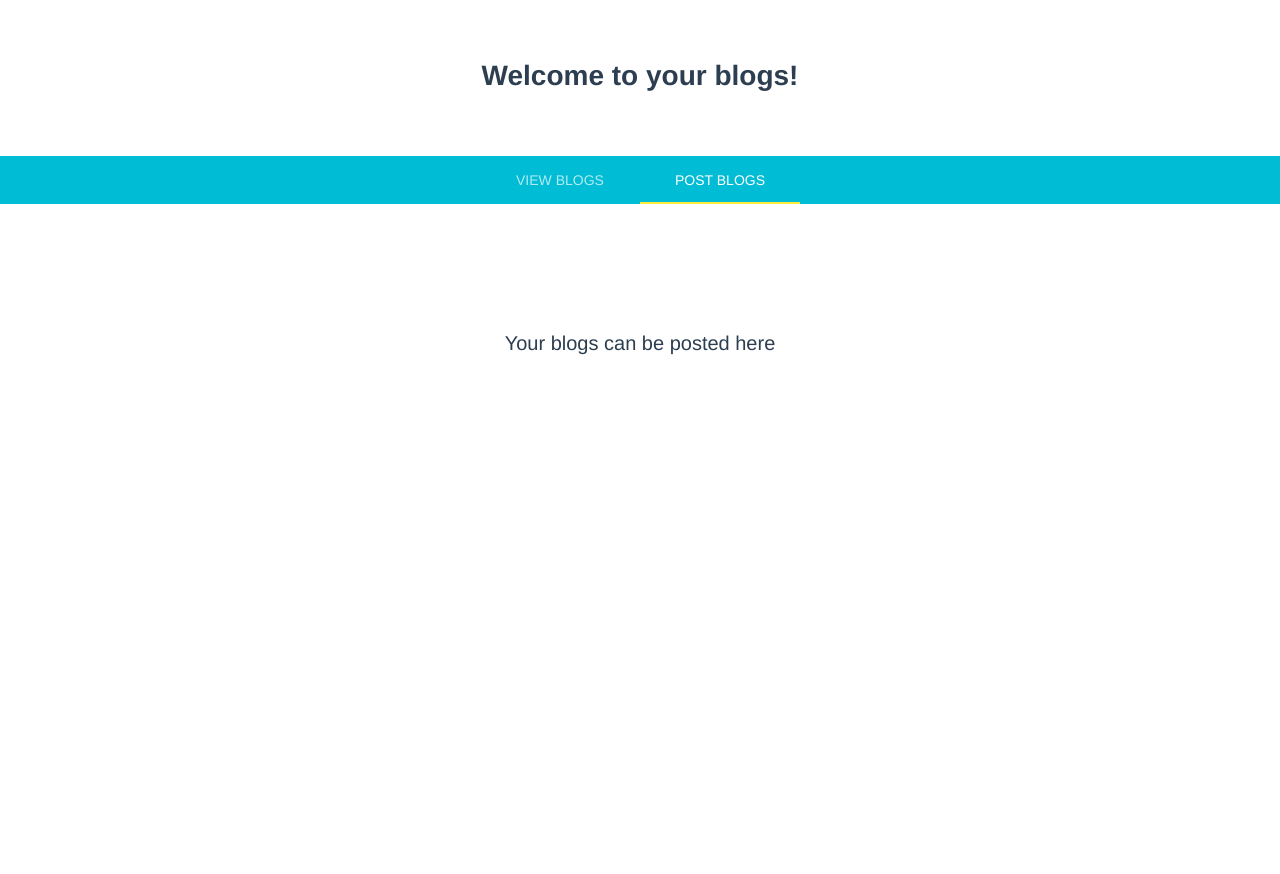
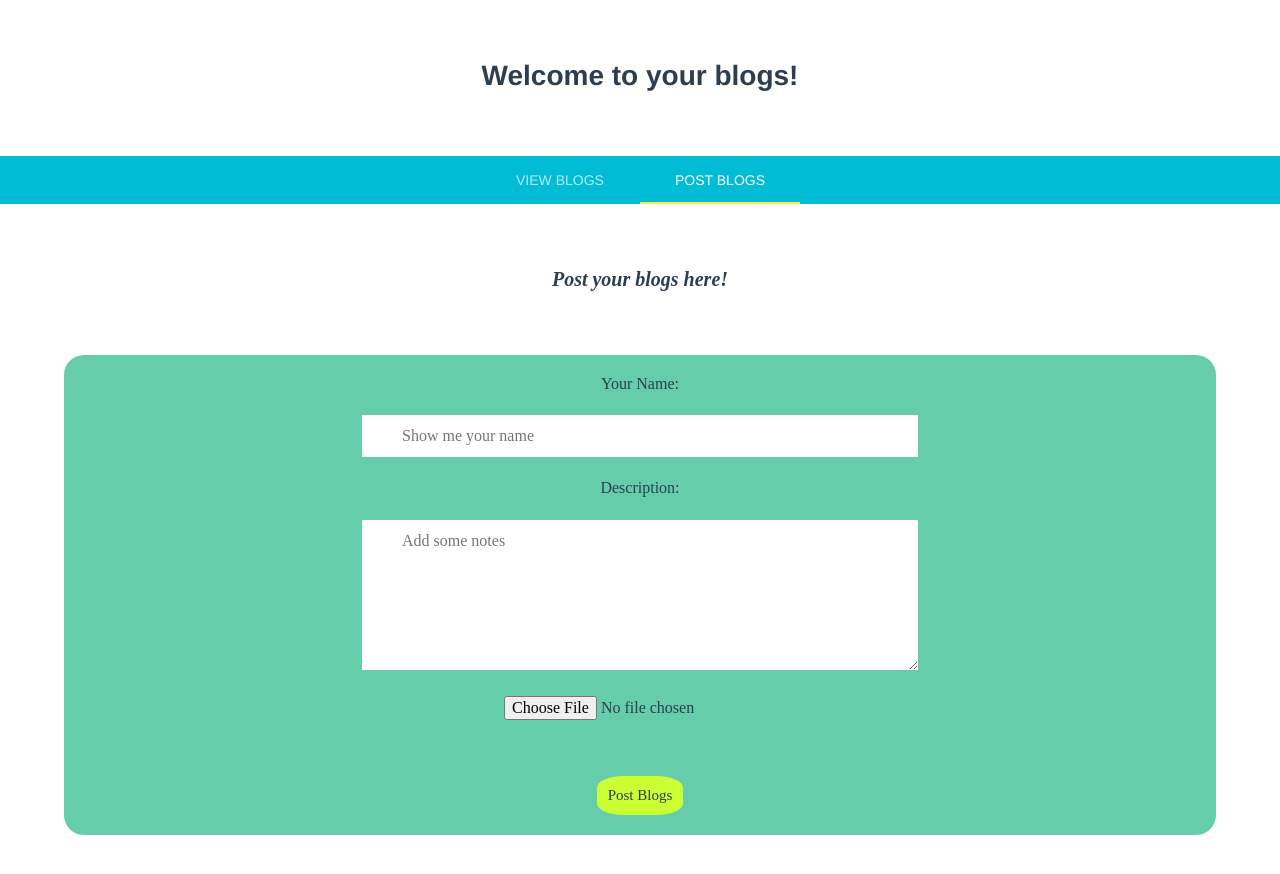
Before and after one commit to jizh6311/go-blogs-webapp, a Vue app in the folder public/: page /#/postBlogs in a window 1280 px wide. Shown: the top 874 px of the page. Before the commit the page ends 800 px from the top, so only its background shows below. Built offline with nearby package versions, Linux system fonts and the light colour scheme.

Commit message:
Implement post blogs page

```diff
--- a/public/src/components/PostBlogs.vue
+++ b/public/src/components/PostBlogs.vue
@@ -1,15 +1,39 @@
 <template>
-  <div id="postBlogs">
-    <h1>{{ msg }}</h1>
+  <div>
+    <h1>Post your blogs here!</h1>
+    <form
+      class="postForm"
+      @submit="checkForm"
+    >
+      <div class="row">
+        <label for="name">Your Name:</label>
+        <input type="text" v-message="username" name="name" placeholder="Show me your name"></input>
+      </div>
+      <div class="row">
+        <label for="description">Description:</label>
+        <textarea id="description" v-message="description" type="text" name="description" placeholder="Add some notes"></textarea>
+      </div>
+      <div class="row">
+        <input type="file" id="selectFile" ref="file" v-on:change="changeImagePath()">
+      </div>
+      <div>
+        <button id="postButton" type="button">Post Blogs</button>
+      </div>
+    </form>
   </div>
 </template>
 
 <script>
 export default {
   name: 'PostBlogs',
-  data () {
-    return {
-      msg: 'Your blogs can be posted here'
+  data: {
+    username: null,
+    image: null,
+    description: null
+  },
+  methods: {
+    changeImagePath () {
+      this.image = this.$refs.file.files[0];
     }
   }
 }
@@ -18,9 +42,43 @@ export default {
 <!-- Add "scoped" attribute to limit CSS to this component only -->
 <style scoped>
 h1, h2 {
-  margin-top: 10%;
+  margin-top: 5%;
   font-size: 20px;
-  font-weight: normal;
+  font-style: oblique;
+  font-family: "Times New Roman", Times, serif;
+}
+.postForm {
+  margin: 5%;
+  font-size: 16px;
+  font-style: bold;
+  font-family: "Times New Roman", Times, serif;
+  border-radius: 20px;
+  background-color: #66CDAA;
+  padding: 20px;
+  align-items: center;
+}
+input[type=text], textarea{
+  width: 50%;
+  padding: 12px 20px;
+  margin: 2%;
+  box-sizing: border-box;
+  background-color: white;
+  background-position: 10px 10px;
+  background-repeat: no-repeat;
+  padding-left: 40px;
+}
+#description {
+  height: 150px;
+}
+#postButton {
+  background-color: #ccff33;
+  font-size: 15px;
+  border-radius: 30%;
+  padding: 1%;
+  margin-top: 5%;
+}
+label {
+  display : block;
 }
 ul {
   list-style-type: none;
```
